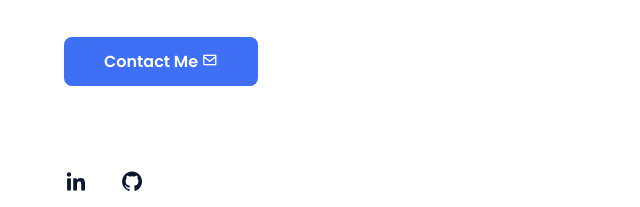
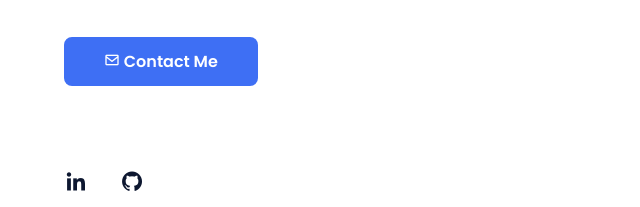
Before and after one commit to aniketh05/aniketh05.github.io, a plain HTML site: page index.html in a window 1280 px wide. Shown: the part 333-540 px from the top of the page, 0-640 px from the left. Drawn offline with nearby package versions, Linux system fonts and the light colour scheme; a script that the page names is missing.

Commit message:
Update index.html

```diff
--- a/index.html
+++ b/index.html
@@ -42,7 +42,7 @@
             <section class="home bd-grid" id="home">
                 <div class="home__data">
                     <h1 class="home__title">Hi,<br>I am <span class="home__title-color">Aniketh</span><br></h1>
-                    <a href="mailto:raoaniketh7@gmail.com" class="button">Contact Me <i class='bx bx-envelope' ></i></a>
+                    <a href="mailto:raoaniketh7@gmail.com" class="button"> <i class='bx bx-envelope' ></i> Contact Me </a>
                 </div>
 
                 <div class="home__social">
```
